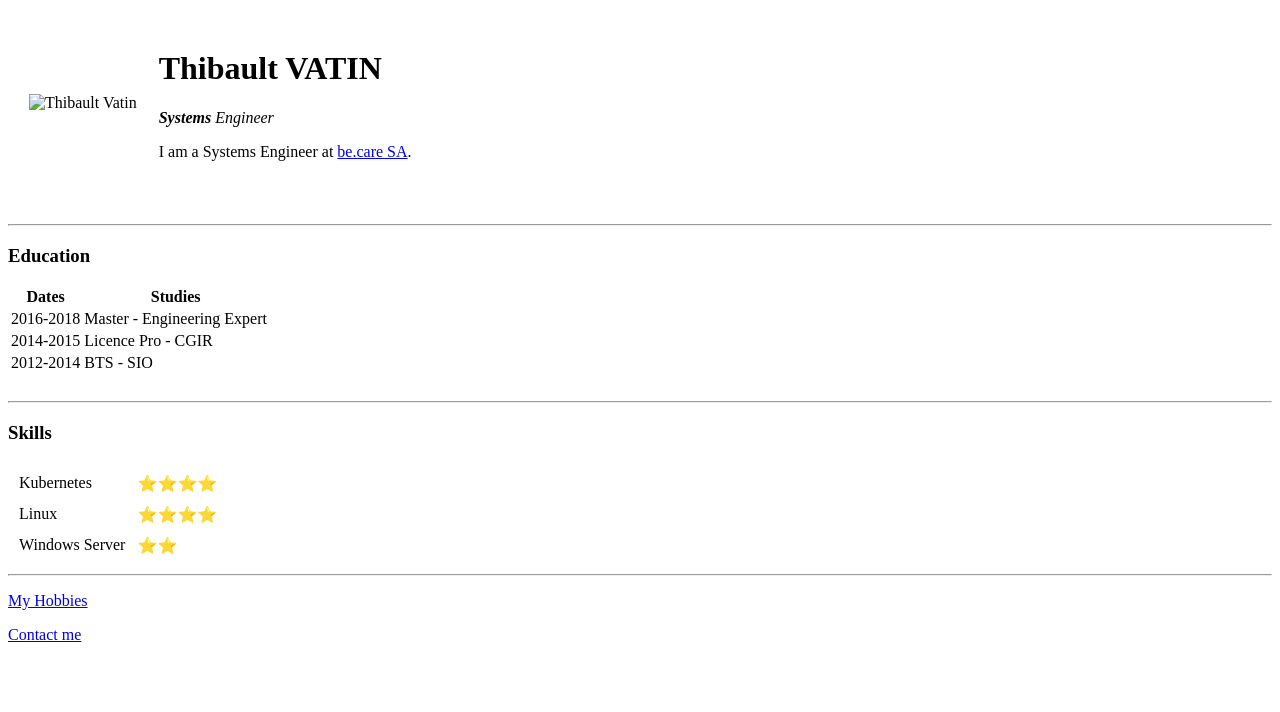
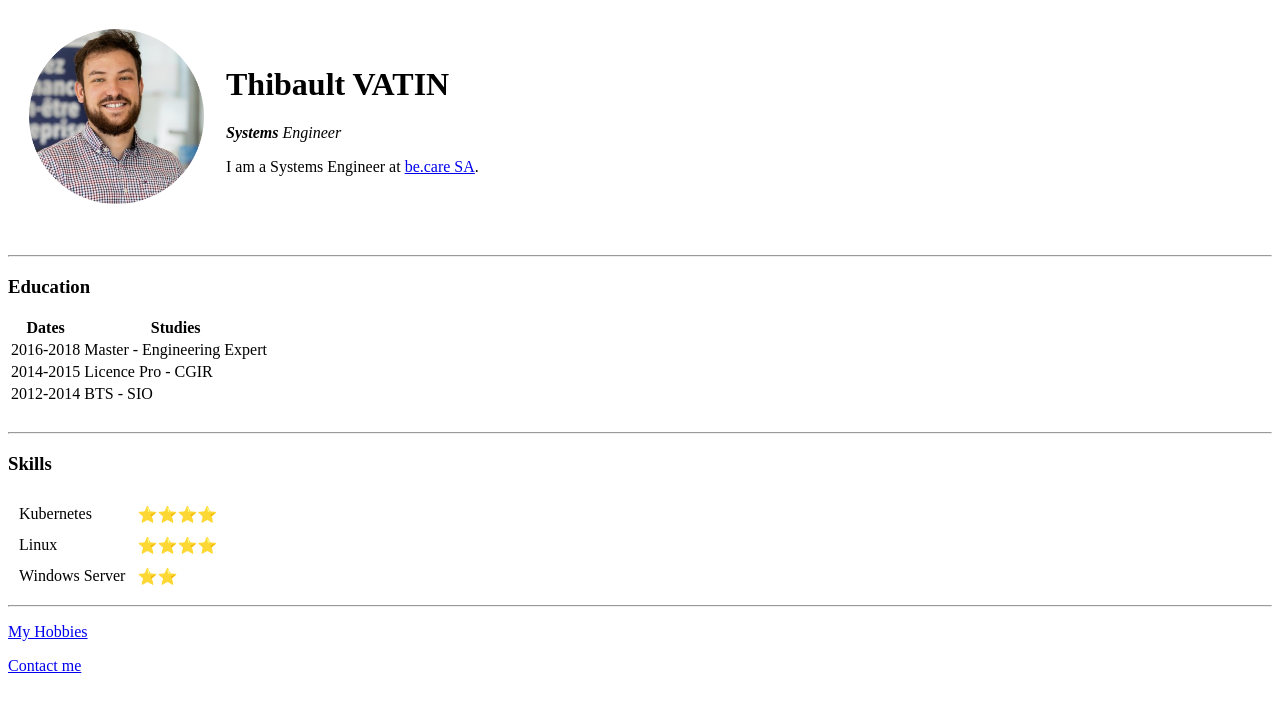
Before and after one commit to thibaultvatin/cv, a plain HTML site: page index.html in a window 1280 px wide. Drawn offline with Linux system fonts and the light colour scheme.

Commit message:
Update photo src path

```diff
--- a/index.html
+++ b/index.html
@@ -12,7 +12,7 @@
         <table cellspacing=20>
             <tr>
                 <td>
-                    <img src="thibault.png" alt="Thibault Vatin" width="175" height="175"></td>
+                    <img src="images/thibault.png" alt="Thibault Vatin" width="175" height="175"></td>
                 <td>
                     <h1>Thibault VATIN</h1>
                     <p><em><strong>Systems</strong> Engineer</em></p>
```
